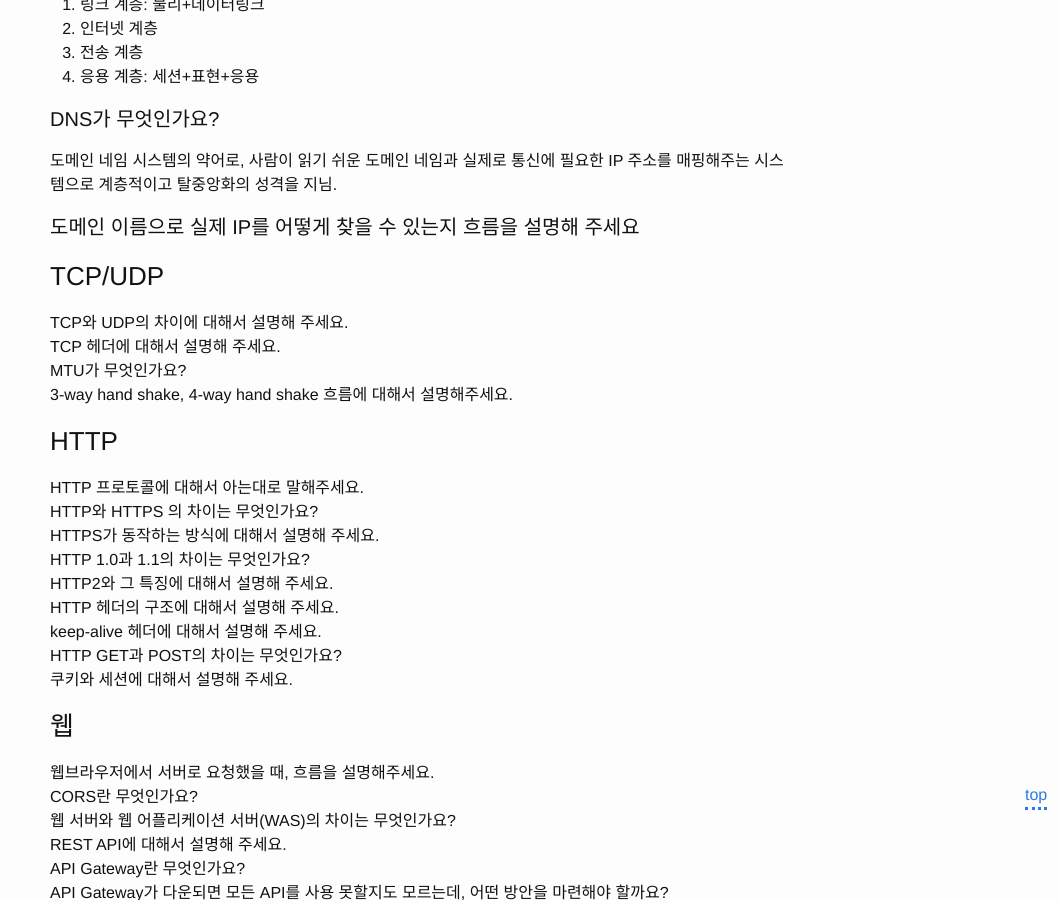
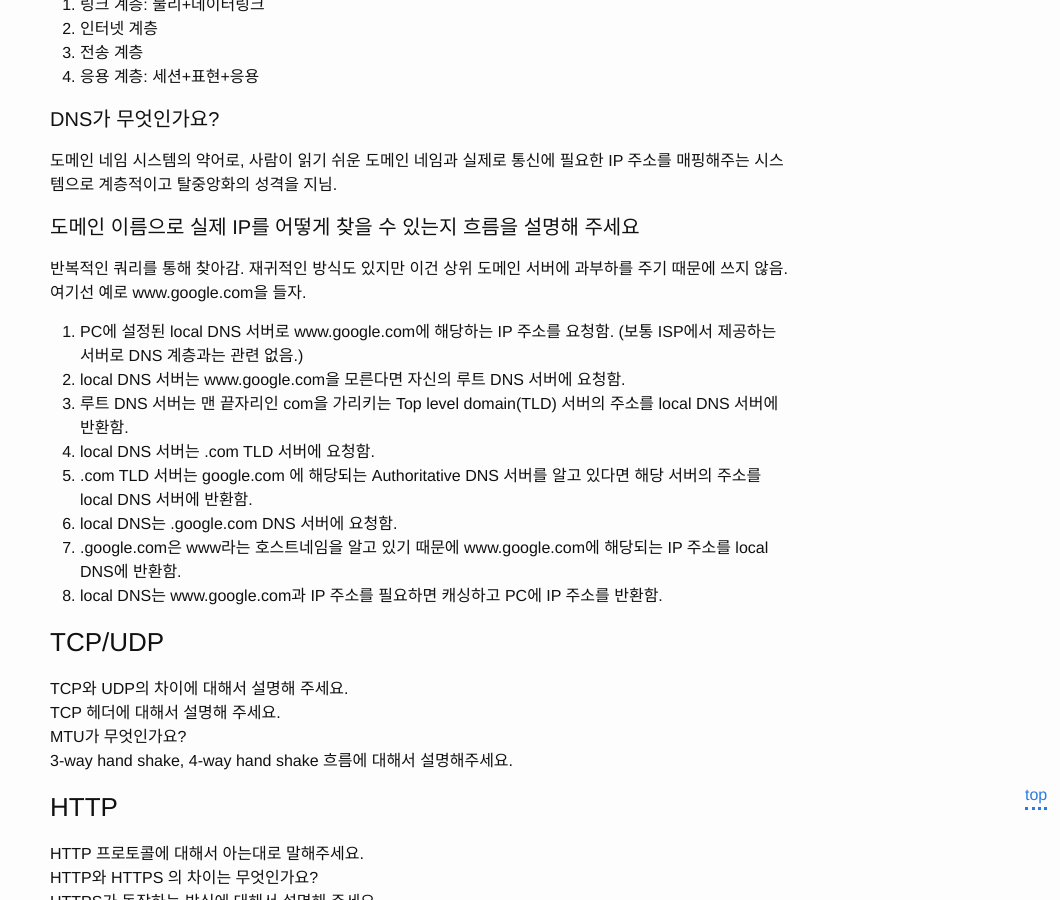
Before and after one commit to WraithKim/blog, a Jekyll site: the page built from _posts/2021-05-20-tech-interview-with-rage.md, in a window 1280 px wide and 900 px high, scrolled down 6066 px. Shown: the whole window, without its empty margins (220-1280 px from the left). Built offline with Jekyll 4.4.1, drawn with Linux system fonts in a browser that asks for light colours.

Commit message:
도메인 쿼리 과정 추가

```diff
--- a/_posts/2021-05-20-tech-interview-with-rage.md
+++ b/_posts/2021-05-20-tech-interview-with-rage.md
@@ -232,6 +232,18 @@ OSI보다 단순하고 실용적인 계층 구조로 현재 인터넷의 표준
 
 #### 도메인 이름으로 실제 IP를 어떻게 찾을 수 있는지 흐름을 설명해 주세요
 
+반복적인 쿼리를 통해 찾아감. 재귀적인 방식도 있지만 이건 상위 도메인 서버에 과부하를 주기 때문에 쓰지 않음.
+여기선 예로 www.google.com을 들자.
+
+1. PC에 설정된 local DNS 서버로 www.google.com에 해당하는 IP 주소를 요청함. (보통 ISP에서 제공하는 서버로 DNS 계층과는 관련 없음.)
+2. local DNS 서버는 www.google.com을 모른다면 자신의 루트 DNS 서버에 요청함.
+3. 루트 DNS 서버는 맨 끝자리인 com을 가리키는 Top level domain(TLD) 서버의 주소를 local DNS 서버에 반환함.
+4. local DNS 서버는 .com TLD 서버에 요청함.
+5. .com TLD 서버는 google.com 에 해당되는 Authoritative DNS 서버를 알고 있다면 해당 서버의 주소를 local DNS 서버에 반환함.
+6. local DNS는 .google.com DNS 서버에 요청함.
+7. .google.com은 www라는 호스트네임을 알고 있기 때문에 www.google.com에 해당되는 IP 주소를 local DNS에 반환함.
+8. local DNS는 www.google.com과 IP 주소를 필요하면 캐싱하고 PC에 IP 주소를 반환함.
+
 ### TCP/UDP
 
 TCP와 UDP의 차이에 대해서 설명해 주세요.
```
